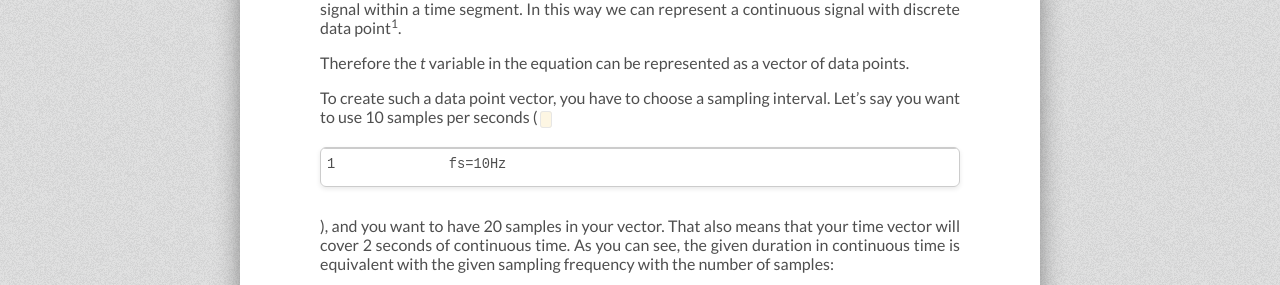
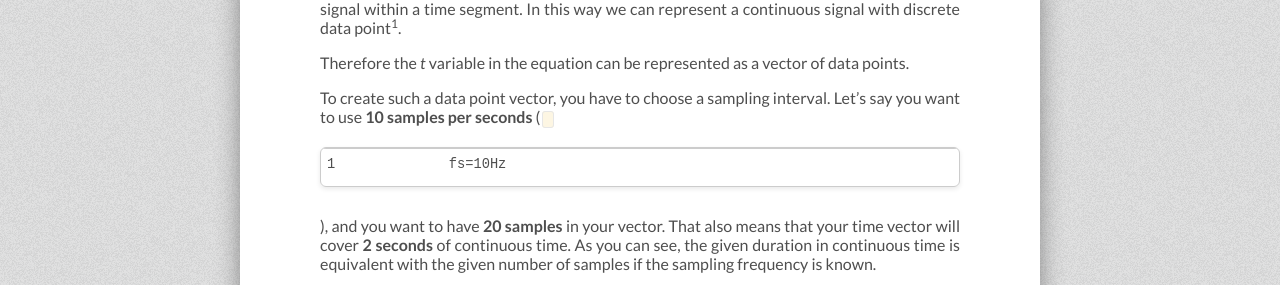
Before and after one commit to tiborsimon/tiborsimon.github.io, a Jekyll site: the page built from _posts/2015-05-28-smart-sinusoids.md, in a window 1280 px wide and 900 px high, scrolled down 943 px, cut to the strip 30-457 px from the top of the window. Shown: the part 142-427 px from the top of the strip. Built offline with Jekyll 4.4.1, drawn with Linux system fonts in a browser that asks for light colours; nearby versions of some CDN libraries; comment, search, counter and statistics services are not loaded.

Commit message:
Article update

```diff
--- a/_posts/2015-05-28-smart-sinusoids.md
+++ b/_posts/2015-05-28-smart-sinusoids.md
@@ -27,7 +27,7 @@ Machines work with _discrete time series_ that has a new property called __resol
 
 Therefore the _t_ variable in the equation can be represented as a vector of data points.
 
-To create such a data point vector, you have to choose a sampling interval. Let's say you want to use 10 samples per seconds (`fs=10Hz`), and you want to have 20 samples in your vector. That also means that your time vector will cover 2 seconds of continuous time. As you can see, the given duration in continuous time is equivalent with the given sampling frequency with the number of samples:
+To create such a data point vector, you have to choose a sampling interval. Let's say you want to use __10 samples per seconds__ (`fs=10Hz`), and you want to have __20 samples__ in your vector. That also means that your time vector will cover __2 seconds__ of continuous time. As you can see, the given duration in continuous time is equivalent with the given number of samples if the sampling frequency is known.
 
 {% gist tiborsimon/619da807c9fe3892eaac %}
 
```
